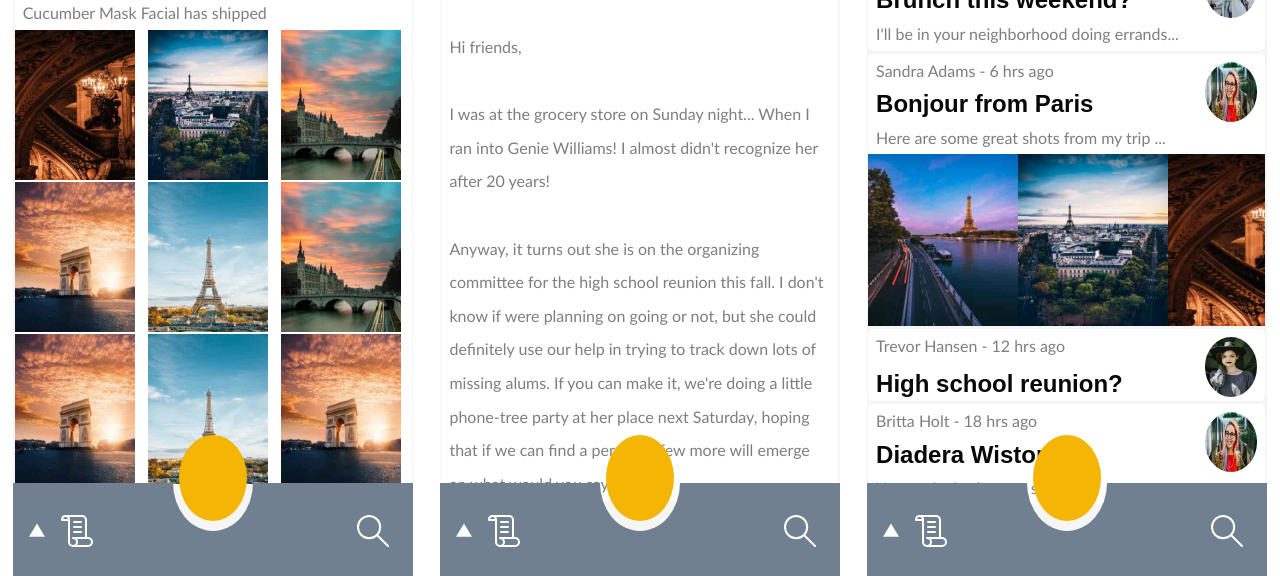
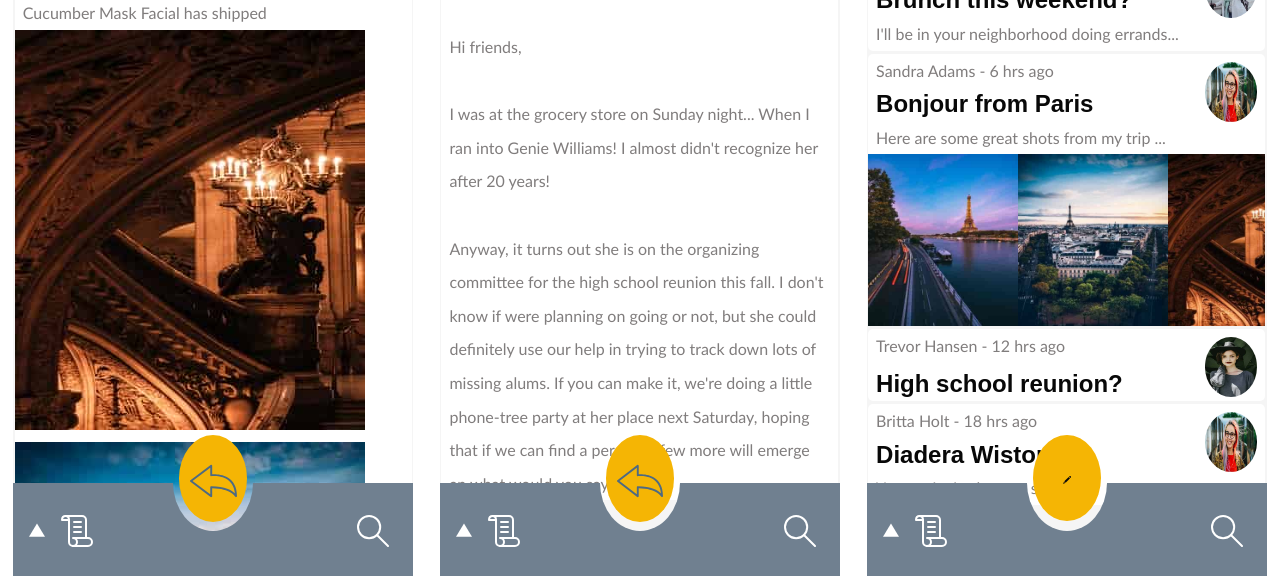
Before and after one commit to Oriz-p/After-school, a plain HTML site: page index.html in a window 1280 px wide. Shown: the part 221-797 px from the top of the page. Drawn offline with Linux system fonts and the light colour scheme.

Commit message:
changed some css rules

```diff
--- a/index.css
+++ b/index.css
@@ -76,25 +76,12 @@
   margin:10% 7% 0 0;
 }
 
-  .css-grid img{
-    /**/
-    height:150px;
-    width:120px;
+css-grid{
+    display: flex;
+    flex-direction:row;
+    flex-wrap:wrap;
+
 }
-
-
-
-  .css-grid{
-    display: grid;
-    grid-gap:2px ;
-    grid-template-columns:repeat(auto-fit, minmax(120px,1fr));
-    grid-template-rows: 150px;
-    grid-auto-flow: row;
-    overflow: hidden;
-  }
-
-
-
 
 #article p{
   font-weight:510;
@@ -190,6 +177,20 @@
   margin: auto;
 }
 
+.pencil img{
+  bottom:25%;
+  position: absolute;
+  width:auto;
+  height:auto;
+  max-width: 4.8vw;
+  max-height: 5.8vh;/**/
+  margin-left:10px;
+  top:-80%;
+  left:0;
+  right:0;
+  margin:auto;
+}
+
 .cut-out::before{
   content:"";
   position: absolute;
```
Lines whose indentation alone changed are shown as unchanged.
